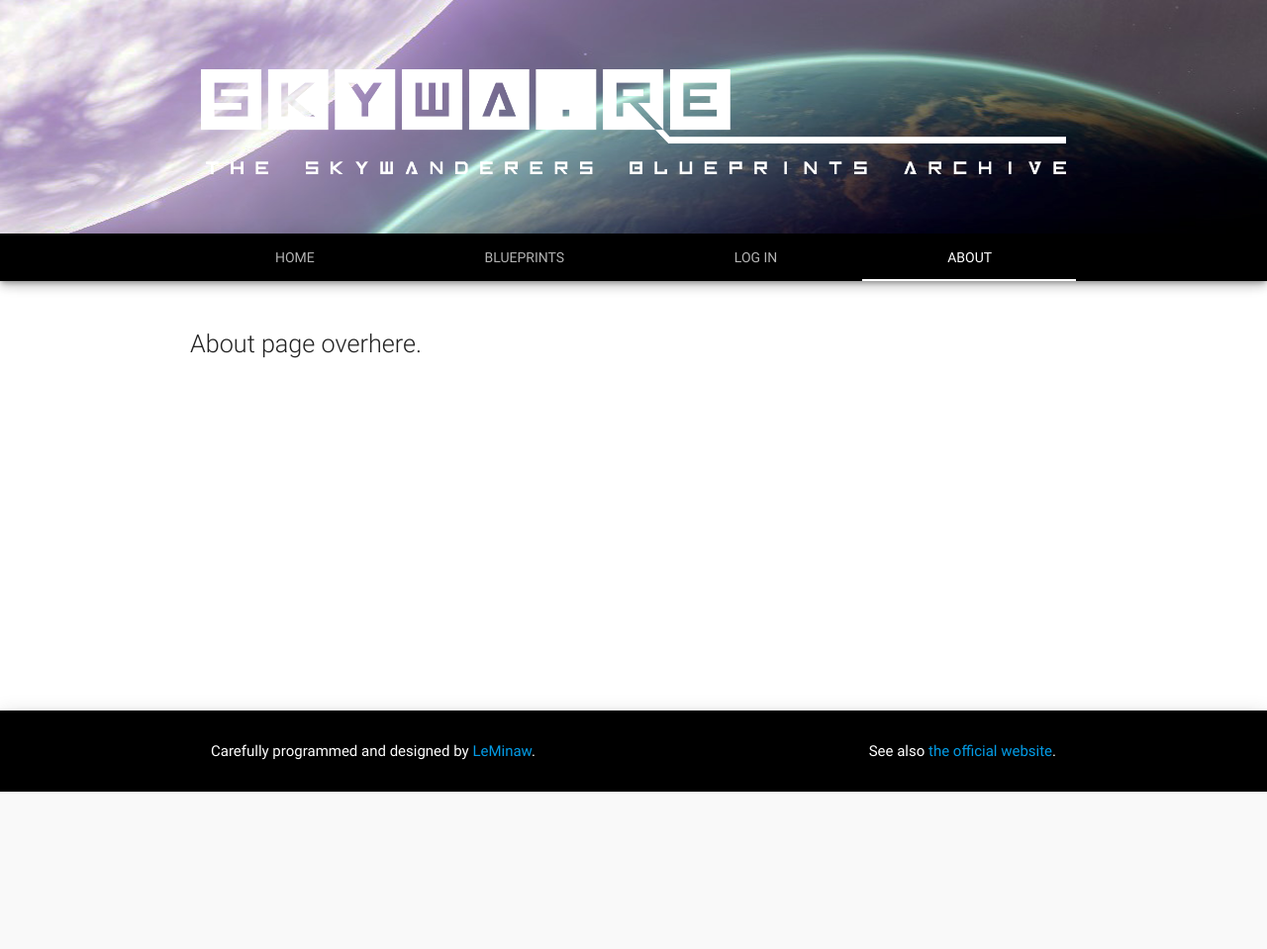
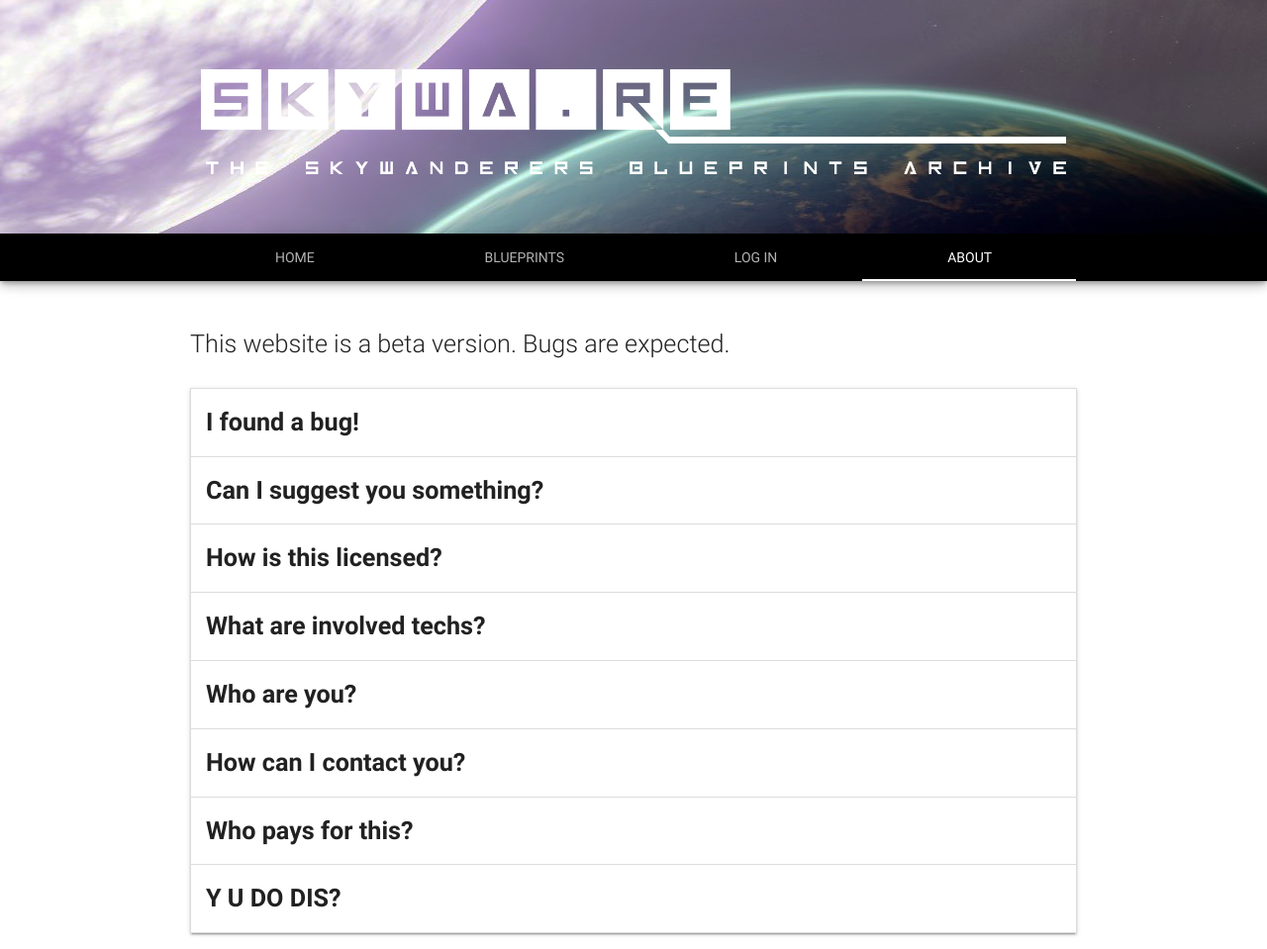
Before and after one commit to LeMinaw/skywarehouse, a Django app: page /about in a window 1280 px wide. Shown: the top 959 px of the page at 99% size. Before the commit the page ends 800 px from the top, so only its background shows below. Run offline with Django 3.2, Linux system fonts and the light colour scheme; some libraries are stand-ins or nearby versions.

Commit message:
replaced placeholder text with prod text

```diff
--- a/warehouse/templates/warehouse/about.html
+++ b/warehouse/templates/warehouse/about.html
@@ -9,5 +9,99 @@
 {% endblock %}
 
 {% block content %}
-  <p class="flow-text">About page overhere.</p>
+  <p class="flow-text">This website is a beta version. Bugs are expected.</p>
+  <ul class="collapsible flow-text">
+    <li>
+      <div class="collapsible-header"><b>I found a bug!</b></div>
+      <div class="collapsible-body"><span>
+        Sorry to hear that! You can report it on the <a
+        href="https://github.com/LeMinaw/skywarehouse/issues">github bug tracker</a>.<br/>
+        Please.</span></div>
+    </li>
+
+    <li>
+      <div class="collapsible-header"><b>Can I suggest you something?</b></div>
+      <div class="collapsible-body"><span>
+        Sure, suggestions and ideas are very welcome! Just use the <a
+        href="https://github.com/LeMinaw/skywarehouse/issues">github tracker</a>. :)
+      </span></div>
+    </li>
+
+    <li>
+      <div class="collapsible-header"><b>How is this licensed?</b></div>
+      <div class="collapsible-body"><span>
+        This website is free, open-sourced software. It's released under the <a
+        href="https://www.gnu.org/licenses/gpl-3.0.html">GNU General Public Licence v3
+        </a> (GPLv3). You're encouraged to contribute if you can. The entiere source is
+        avalaible on <a href="https://github.com/LeMinaw/skywarehouse">github</a>.
+      </span></div>
+    </li>
+
+    <li>
+      <div class="collapsible-header"><b>What are involved techs?</b></div>
+      <div class="collapsible-body"><span>
+        The backend is programmed in <a href="https://www.python.org/">Python</a>, using
+        the framework <a href="https://www.djangoproject.com/">Django</a>.<br/>The
+        frontend relies on the <a href="https://materializecss.com/">Materialize</a>
+        framework.<br/>This website is hosted by <a href="https://heroku.com/">Heroku</a>
+        and <a href="https://aws.amazon.com">AWS</a>.
+      </span></div>
+    </li>
+
+    <li>
+      <div class="collapsible-header"><b>Who are you?</b></div>
+      <div class="collapsible-body"><span>
+        I'm LeMinaw, and I do webdev mainly as a hobby. I made the official Skywanderers
+        website and forums. I also made some little things for the Skywanderers community,
+        such as our loved Discord bot or our automated redeem system.
+      </span></div>
+    </li>
+
+    <li>
+      <div class="collapsible-header"><b>How can I contact you?</b></div>
+      <div class="collapsible-body"><span>
+        Just drop an email at <a href="mailto://contact@skywa.re">contact@skywa.re</a>.
+      </span></div>
+    </li>
+
+    <li>
+      <div class="collapsible-header"><b>Who pays for this?</b></div>
+      <div class="collapsible-body"><span>
+        In short: me. I don't like ads, and I don't like to ask for money.
+      </span></div>
+    </li>
+
+    <li>
+      <div class="collapsible-header"><b>Y U DO DIS?</b></div>
+      <div class="collapsible-body"><span>
+        First because I like Tsunamayo and Skywanderers, and wanted to help both succeed.
+        Then because I discovered a whole community I love, and want to offer it a nice
+        way of sharing things :)
+      </span></div>
+    </li>
+  </ul>
+
+  <div class="center-align section">
+    <img class="padding" src="https://www.python.org/static/community_logos/python-powered-w-140x56.png" alt="Python logo">
+  </div>
+
+  {% comment %}
+    <div class="row">
+      <div class="col s12 m4">
+          <div class="center-align">
+            <img class="" src="https://www.gnu.org/graphics/gplv3-with-text-136x68.png" alt="GNU GPLv3 logo">
+          </div>
+      </div>
+      <div class="col s12 m4">
+          <div class="center-align">
+            <img class="" src="https://www.python.org/static/community_logos/python-powered-w-140x56.png" alt="Python logo">
+          </div>
+      </div>
+      <div class="col s12 m4">
+          <div class="center-align">
+            <img class="" src="https://www.djangoproject.com/m/img/badges/djangopowered126x54.gif" alt="Django logo">
+          </div>
+      </div>
+    </div>
+  {% endcomment %}
 {% endblock %}
--- a/warehouse/templates/warehouse/home.html
+++ b/warehouse/templates/warehouse/home.html
@@ -8,7 +8,11 @@
 
 {% block content %}
   <div class="row">
-    <p class="flow-text">Welcome to the Skywanderers Blueprint Archive ! Bkablablablabla placeholder text thank you.</p>
+    <p class="flow-text center-align">
+      Welcome to the Skywanderers Blueprint Archive.
+      <br/>
+      A smooth place where you can download and share blueprints files for Skywanderers.
+    </p>
   </div>
   <div class="row">
     <ul class="black tabs tabs-fixed-width tabs-transparent">
```
